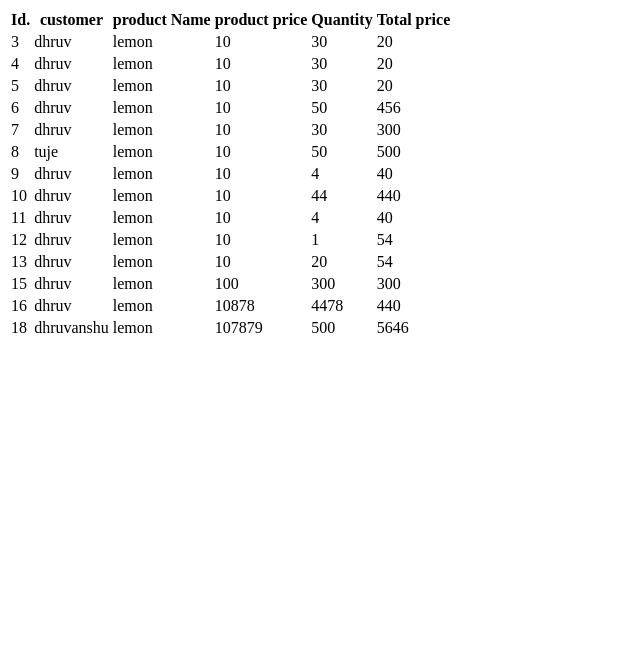
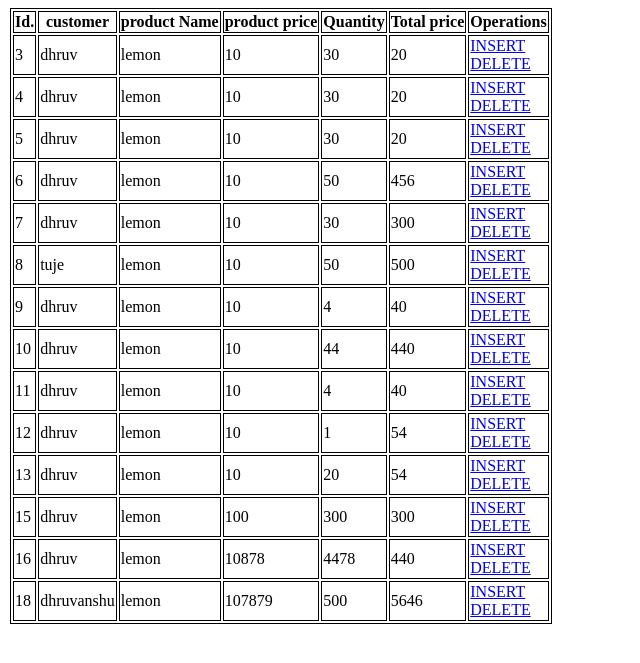
Before and after one commit to Dhruvanshu1775/CRUD_USING_FUNCTION_BASED_VIEW, a Django app: page /detail/ in a window 1280 px wide. Shown: the top 663 px of the page, without its empty margins (0-640 px from the left). Run offline with Django 3.2, Linux system fonts and the light colour scheme; data comes from the database, SQL or seed files in the repository; both versions use the stored data as it was after the commit; some libraries are stand-ins or nearby versions.

Commit message:
initial commit

```diff
--- a/filter/admin.py
+++ b/filter/admin.py
@@ -2,7 +2,9 @@ from django.contrib import admin
 
 # Register your models here.
 from .models import customer,product,order
+class orderhand(admin.ModelAdmin):
+    list_display=['customer_name','product_name','productprice','total_price','quantity']
 
 admin.site.register(customer)
 admin.site.register(product)
-admin.site.register(order)
+admin.site.register(order,orderhand)
--- a/filter/models.py
+++ b/filter/models.py
@@ -17,7 +17,7 @@ class customer(models.Model):
 class product(models.Model):
     product_id = models.AutoField(primary_key=True)
     product_name = models.CharField(max_length=50)
-    product_price = models.FloatField()
+    product_price = models.IntegerField()
 
     def __str__(self):
         return self.product_name
@@ -26,6 +26,6 @@ class product(models.Model):
 class order(models.Model):
     customer_name = models.CharField(max_length=20)
     product_name = models.CharField(max_length=20)
-    productprice = models.FloatField()
+    productprice = models.IntegerField()
     quantity = models.IntegerField()
     total_price = models.IntegerField()
--- a/filter/urls.py
+++ b/filter/urls.py
@@ -1,8 +1,10 @@
-from django.urls import path
+from django.urls import path, re_path
 from . import views
 
 urlpatterns= [
     path('',views.add_order,name='index'),
     path('detail/',views.orderdetail,name='detail'),
+    path('update/<int:id>',views.update),
+    path('delete/<int:id>',views.delete),
 
 ]
--- a/filter/views.py
+++ b/filter/views.py
@@ -1,5 +1,10 @@
 from django.shortcuts import render,redirect
 from .models import customer, product, order
+from django.views.generic import UpdateView
+from . import models
+from .forms import orderform
+
+
 
 # Create your views here.
 
@@ -13,10 +18,8 @@ def add_order(request):
         product_name = request.POST['product_name']
         productprice = request.POST['productprice']
         quantity = request.POST['quantity']
-
-
         total_price = request.POST['total_price']
-        created = order(customer_name=customer_name,product_name=product_name,productprice=productprice,quantity=quantity,total_price=total_price)
+        created = order(customer_name=customer_name,product_name=product_name,productprice=productprice,quantity=quantity,total_price = total_price)
         created.save()
         return redirect('/')
 
@@ -26,8 +29,27 @@ def add_order(request):
 
 
 def orderdetail(request):
+
+
     help = order.objects.all()
+
     context = {
+
         'help': help
     }
     return render(request,'customer_info.html',context)
+
+def update(request,id):
+    orderty = order.objects.get(id=id)
+    if request.method == 'POST':
+        form = orderform(request.POST,instance=orderty)
+        if form.is_valid():
+            form.save()
+            return redirect('/')
+
+    return render(request,'update.html',{'orderty':orderty})
+
+def delete(request,id):
+    orderty = order.objects.get(id=id)
+    orderty.delete()
+    return redirect('/')
--- a/templates/customer_info.html
+++ b/templates/customer_info.html
@@ -3,12 +3,14 @@
 
 <!DOCTYPE html>
 <html>
-    <script src="{% static 'js/jquery.min.js' %}"></script>
-    <script src="{% static 'bootstrap/js/bootstrap.min.js' %}"></script>
-<div class="card-body">
-    <div class="table-responsive table mt-2" id="dataTable" role="grid" aria-describedby="dataTable_info">
-        <table class="table dataTable my-0" id="dataTable">
-            <thead>
+    <style>
+    table, th, td {
+        border: 1px solid black;
+        margin: 2px;
+        align-items: center;
+      }
+    </style>
+    <table style="">
                 <tr>
                     <th>Id.</th>
                     <th>customer</th>
@@ -16,10 +18,9 @@
                     <th>product price</th>
                     <th>Quantity</th>
                     <th>Total price</th>
+                    <th>Operations</th>
                 </tr>
-            </thead>
 
-            <tbody>
                 {% for stu in help %}
                 <tr>
                     <td>{{ stu.id }}</td>
@@ -28,14 +29,14 @@
                     <td>{{ stu.productprice }}</td>
                     <td>{{ stu.quantity }}</td>
                     <td>{{ stu.total_price }}</td>
-
+                    <td><a href="/update/{{stu.id}}">INSERT</a>
+                        <br><a href="/delete/{{stu.id}}">DELETE</a></td>
                 </tr>
                 {% endfor %}
-            </tbody>
+
             </table>
 
-            </div>
 
-            </div>
+
 
             </html>
```
Also changed, not shown: filter/forms.py (added, +8 -0 lines), templates/index.html (+5 -2 lines), templates/update.html (added, +10 -0 lines), db.sqlite3, filter/migrations/0020_auto_20210225_1003.py (added), filter/migrations/0021_auto_20210225_1039.py (added).
